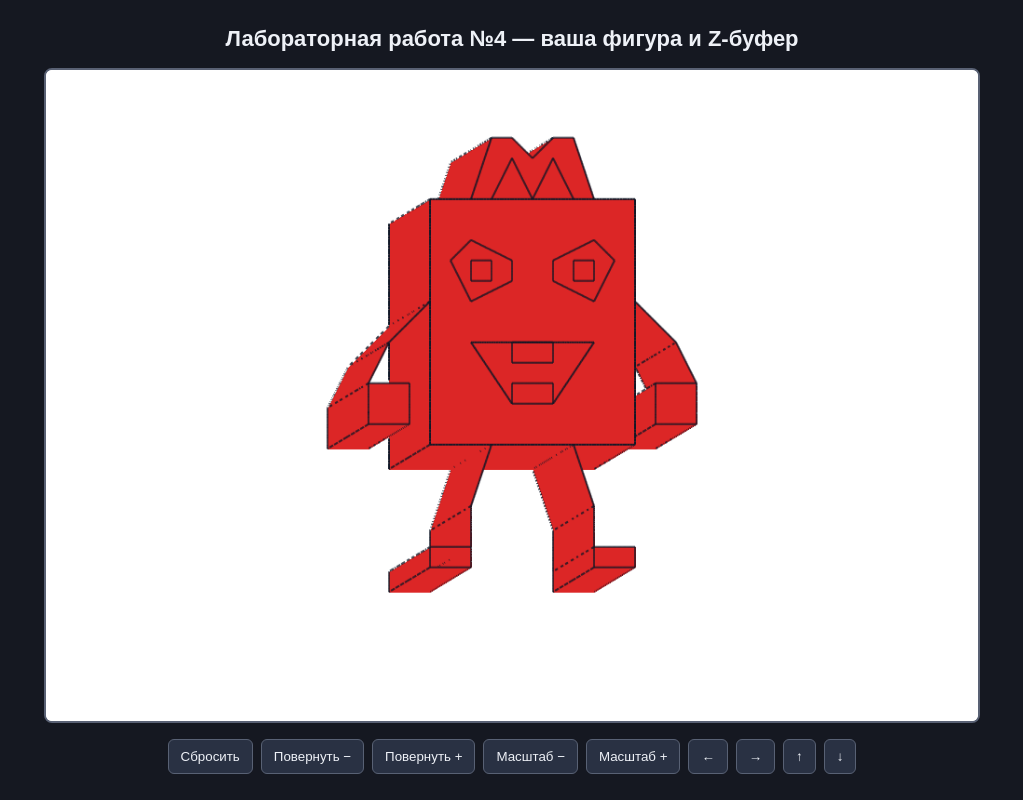
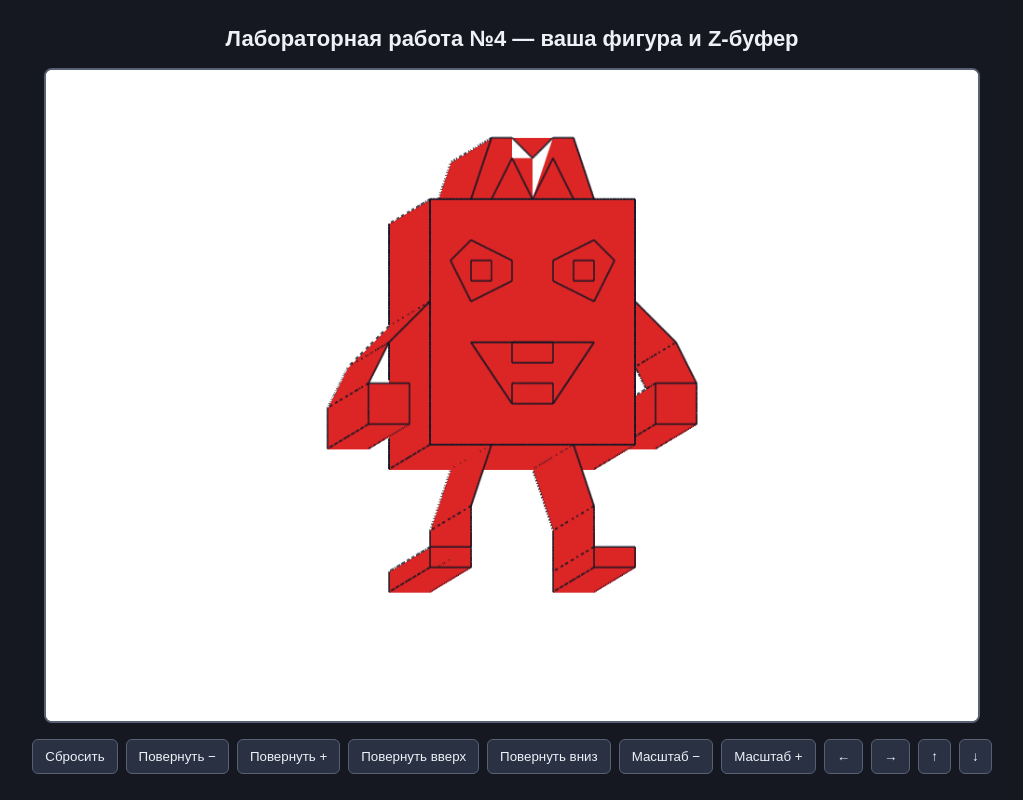
Before and after one commit to VladFomin17/RPSPKG, a website with bundled scripts: page index.html in a window 1280 px wide. Shown: the whole page, without its empty margins (128-1151 px from the left). Built offline with nearby package versions, Linux system fonts and the light colour scheme.

Commit message:
Add filled M handle and vertical 3D rotation

```diff
--- a/index.html
+++ b/index.html
@@ -14,6 +14,8 @@
       <button id="reset">Сбросить</button>
       <button id="rotateLeft">Повернуть −</button>
       <button id="rotateRight">Повернуть +</button>
+      <button id="rotateUp">Повернуть вверх</button>
+      <button id="rotateDown">Повернуть вниз</button>
       <button id="scaleDown">Масштаб −</button>
       <button id="scaleUp">Масштаб +</button>
       <button id="moveLeft">←</button><button id="moveRight">→</button>
--- a/index.js
+++ b/index.js
@@ -13,6 +13,8 @@ const actions = {
     reset: () => drawer.reset(),
     rotateLeft: () => drawer.rotateY(-Math.PI / 18),
     rotateRight: () => drawer.rotateY(Math.PI / 18),
+    rotateUp: () => drawer.rotateX(-Math.PI / 18),
+    rotateDown: () => drawer.rotateX(Math.PI / 18),
     scaleDown: () => drawer.scale(0.9),
     scaleUp: () => drawer.scale(1.1),
     moveLeft: () => drawer.move(-10, 0),
--- a/scripts/CharacterModel3D.js
+++ b/scripts/CharacterModel3D.js
@@ -4,7 +4,8 @@ export const points2D = [ [],
   [-5,-3],[-5,9],[5,9],[5,-3],[-3,9],[-2,12],[-1,12],[0,11],[1,12],[2,12],[3,9],[-2,9],[-1,11],[0,9],[1,11],[-3,4],[-4,6],[-3,7],[-1,6],[-1,5],[3,4],[1,5],[1,6],[3,7],[4,6],[-3,5],[-3,6],[-2,6],[-2,5],[2,5],[2,6],[3,6],[3,5],[-3,2],[3,2],[1,-1],[-1,-1],[-1,0],[1,0],[-1,1],[-1,2],[1,2],[1,1],[-5,4],[-7,2],[-8,0],[-8,-2],[-6,-2],[-6,0],[5,4],[7,2],[8,0],[8,-2],[6,-2],[6,0],[-2,-3],[-3,-6],[-3,-8],[-3,-9],[-5,-8],[-5,-9],[2,-3],[3,-6],[3,-8],[5,-8],[5,-9],[2,9],[3,-9]
 ];
 export const edges2D = [[1,2],[1,4],[2,3],[3,4],[5,6],[6,7],[7,8],[8,9],[9,10],[10,11],[12,13],[13,14],[14,15],[15,67],[16,17],[16,20],[17,18],[18,19],[19,20],[21,22],[21,25],[22,23],[23,24],[24,25],[26,27],[26,29],[27,28],[28,29],[30,31],[30,33],[31,32],[32,33],[34,35],[34,37],[35,36],[36,37],[36,39],[37,38],[38,39],[40,41],[40,43],[41,42],[42,43],[44,45],[45,46],[46,47],[46,49],[47,48],[48,49],[50,51],[51,52],[52,53],[52,55],[53,54],[54,55],[56,57],[57,58],[58,59],[58,60],[59,61],[60,61],[62,63],[63,64],[64,65],[64,68],[65,66],[66,68]];
-export const faceLoops2D = [[1,2,3,4],[5,6,7,8,9,10,11,15,14,13,12],[16,17,18,19,20],[21,22,23,24,25],[26,27,28,29],[30,31,32,33],[34,35,36,37],[36,37,38,39],[40,41,42,43],[46,47,48,49],[52,53,54,55],[58,59,60,61],[64,65,66,68]];
+export const faceLoops2D = [[1,2,3,4],[5,6,7,13,12],[7,8,9,14,13],[9,10,11,15,14],[16,17,18,19,20],[21,22,23,24,25],[26,27,28,29],[30,31,32,33],[34,35,36,37],[36,37,38,39],[40,41,42,43],[46,47,48,49],[52,53,54,55],[58,59,60,61],[64,65,66,68]];
+export const holeLoops2D = [[7,8,13],[8,9,14]];
 
 export function extrudeCharacter(depth = 4) {
     const base = points2D.slice(1).map(([x, y]) => [x, y, depth / 2]);
@@ -28,5 +29,6 @@ export function extrudeCharacter(depth = 4) {
         }
     }
 
-    return {points, edges, faces};
+    const holes = holeLoops2D.map(loop => loop.map(index => index - 1));
+    return {points, edges, faces, holes};
 }
--- a/scripts/Matrix4.js
+++ b/scripts/Matrix4.js
@@ -4,4 +4,5 @@ export class Matrix4 {
   static translation(x,y,z) { return [[1,0,0,x],[0,1,0,y],[0,0,1,z],[0,0,0,1]]; }
   static scale(x,y,z) { return [[x,0,0,0],[0,y,0,0],[0,0,z,0],[0,0,0,1]]; }
   static rotateY(a) { const c=Math.cos(a),s=Math.sin(a); return [[c,0,s,0],[0,1,0,0],[-s,0,c,0],[0,0,0,1]]; }
+  static rotateX(a) { const c=Math.cos(a),s=Math.sin(a); return [[1,0,0,0],[0,c,-s,0],[0,s,c,0],[0,0,0,1]]; }
 }
--- a/scripts/ZBufferDrawer.js
+++ b/scripts/ZBufferDrawer.js
@@ -7,9 +7,11 @@ export class ZBufferDrawer {
         this.source = model.points.map(([x, y, z]) => ({x, y, z}));
         this.edges = model.edges;
         this.faces = model.faces;
+        this.holes = model.holes || [];
         this.points = this.source.map(point => ({...point}));
         this.initialZoom = options.initialZoom ?? 1.4;
         this.angle = 0;
+        this.angleX = 0;
         this.zoom = this.initialZoom;
         this.offset = {x: 0, y: 0};
     }
@@ -17,6 +19,7 @@ export class ZBufferDrawer {
     reset() {
         this.points = this.source.map(point => ({...point}));
         this.angle = 0;
+        this.angleX = 0;
         this.zoom = this.initialZoom;
         this.offset = {x: 0, y: 0};
         this.draw();
@@ -24,6 +27,11 @@ export class ZBufferDrawer {
 
     rotateY(angle) {
         this.angle += angle;
+        this.draw();
+    }
+
+    rotateX(angle) {
+        this.angleX += angle;
         this.draw();
     }
 
@@ -42,7 +50,7 @@ export class ZBufferDrawer {
         const matrix = Matrix4.multiply(
             Matrix4.translation(this.offset.x, this.offset.y, 0),
             Matrix4.multiply(
-                Matrix4.rotateY(this.angle),
+                Matrix4.multiply(Matrix4.rotateY(this.angle), Matrix4.rotateX(this.angleX)),
                 Matrix4.scale(this.zoom, this.zoom, this.zoom)
             )
         );
@@ -109,7 +117,22 @@ export class ZBufferDrawer {
             image.data[i * 4 + 3] = 255;
         }
         this.ctx.putImageData(image, 0, 0);
+        this.drawHoles(points);
         this.drawVisibleEdges(points, buffer.z);
+    }
+
+    drawHoles(points) {
+        this.ctx.fillStyle = '#ffffff';
+        for (const hole of this.holes) {
+            this.ctx.beginPath();
+            hole.forEach((index, position) => {
+                const point = points[index];
+                if (position === 0) this.ctx.moveTo(point.x, point.y);
+                else this.ctx.lineTo(point.x, point.y);
+            });
+            this.ctx.closePath();
+            this.ctx.fill();
+        }
     }
 
     drawVisibleEdges(points, depthBuffer) {
```
